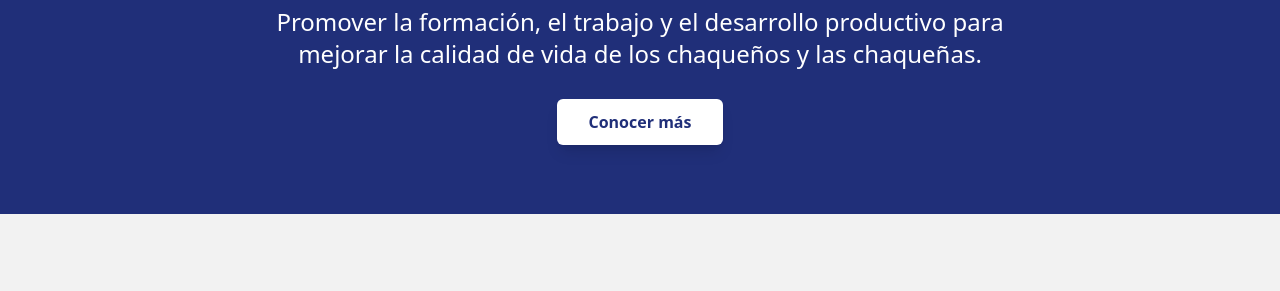
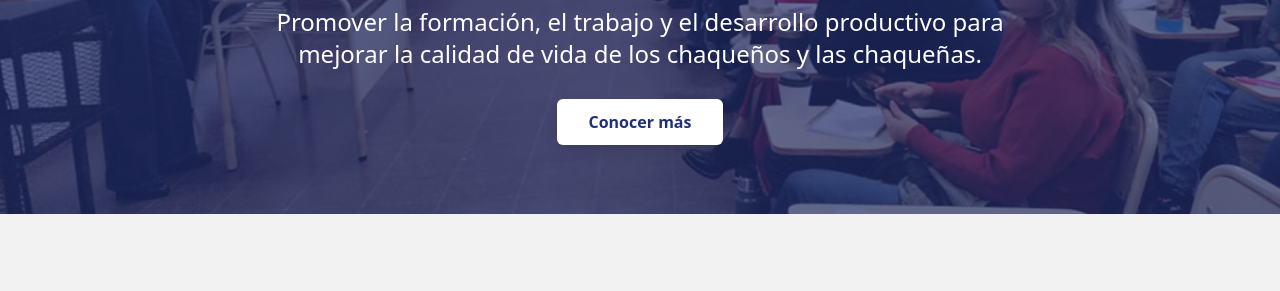
Before and after one commit to fundacionlacapitana/landing, a plain HTML site: page index.html in a window 1280 px wide. Shown: the part 266-557 px from the top of the page. Drawn offline with nearby package versions, Linux system fonts and the light colour scheme.

Commit message:
Fix hero image path for GitHub Pages assets

```diff
--- a/css/style.css
+++ b/css/style.css
@@ -17,7 +17,7 @@
     position: absolute;
     z-index: -1;
     inset: 0;
-    background-image: url("../assets/img/hero.jpg");
+    background-image: url("../hero.jpg");
     background-position: center;
     background-size: cover;
     content: "";
```
